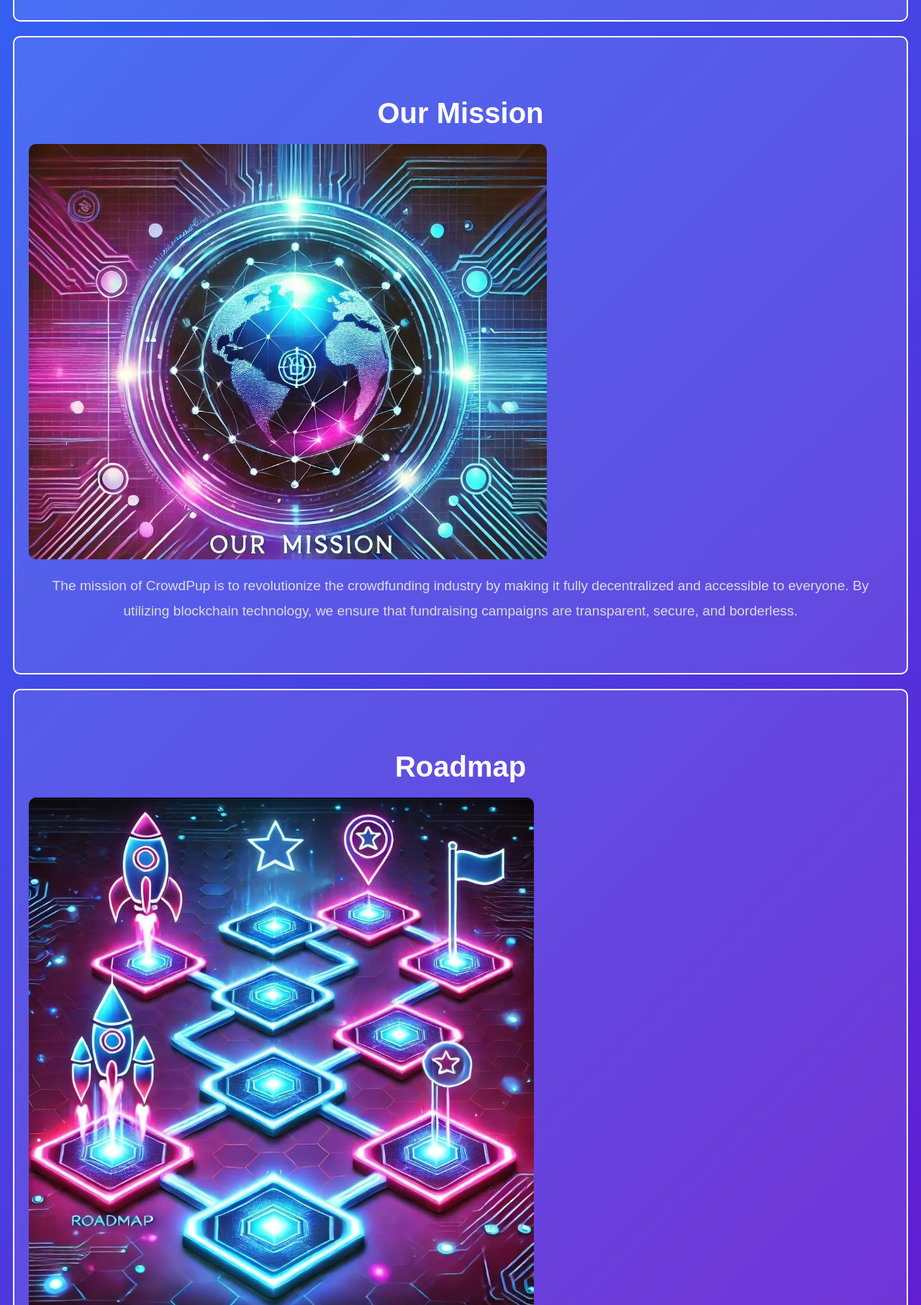
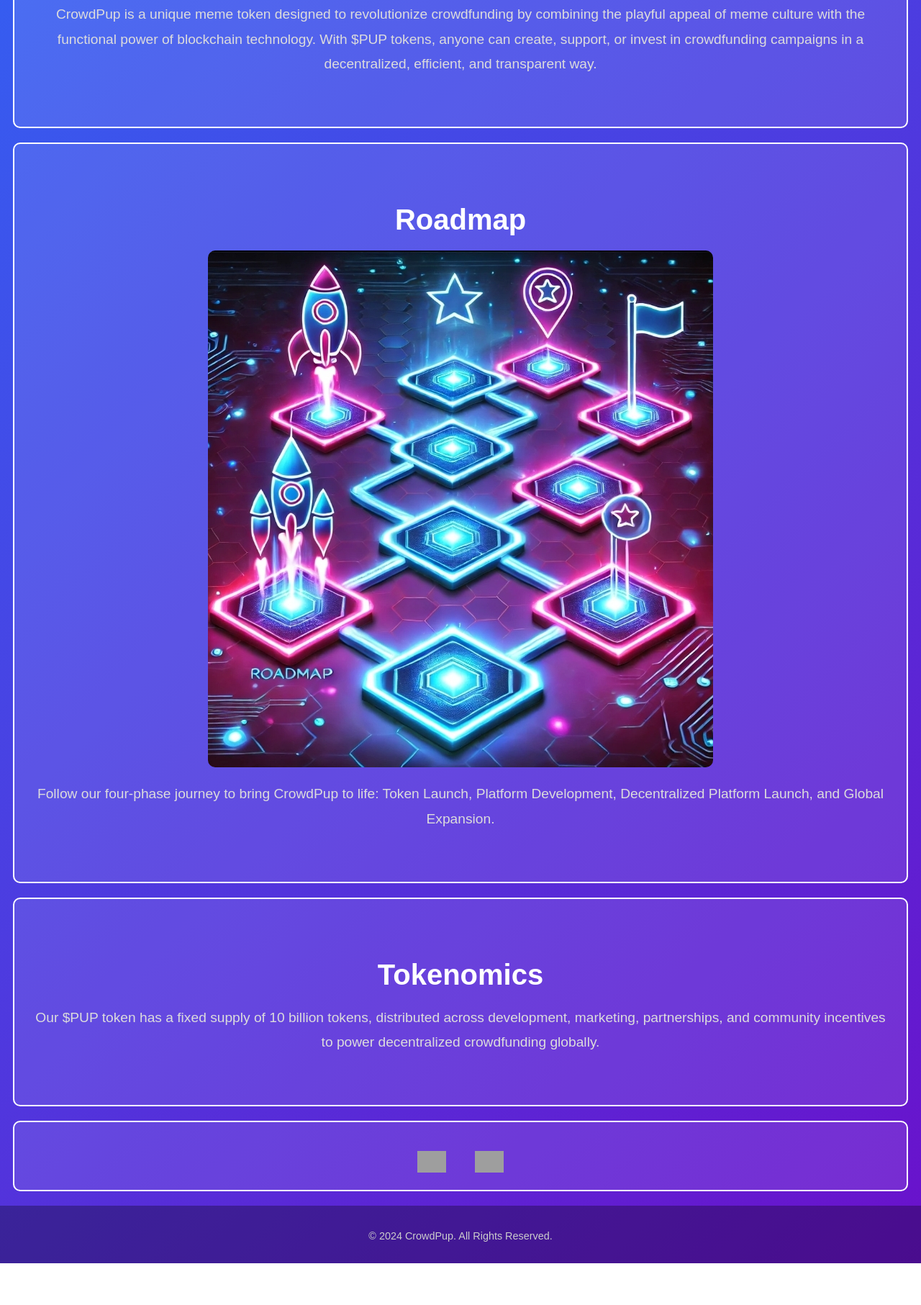
Before and after one commit to CROWDPUP/CROWDPUP, a plain HTML site: page index.html in a window 1280 px wide. Shown: the part 987-2800 px from the top of the page at 72% size. After the commit the page ends 2742 px from the top, so only its background shows below. Drawn offline with Linux system fonts and the light colour scheme; grey boxes are pictures that could not be loaded.

Commit message:
index.html

```diff
--- a/index.html
+++ b/index.html
@@ -6,148 +6,51 @@
     <meta name="viewport" content="width=device-width, initial-scale=1.0">
     <title>CrowdPup - Decentralized Crowdfunding</title>
     <link rel="stylesheet" href="style.css">
-    <style>
-        /* Background and General Styling */
-        body {
-            background: linear-gradient(135deg, #7b2cbf, #9d4edd); /* Violet gradient */
-            color: #fff;
-            font-family: 'Arial', sans-serif;
-            margin: 0;
-            padding: 0;
-        }
-
-        /* Header Styling */
-        header {
-            text-align: center;
-            padding: 50px 20px;
-            background: rgba(0, 0, 0, 0.2);
-        }
-
-        header .header-content h1 {
-            font-size: 3rem;
-            margin-bottom: 10px;
-            color: #fff;
-        }
-
-        header .header-content p {
-            font-size: 1.2rem;
-            color: #e0e0e0;
-        }
-
-        /* Section Styling */
-        section {
-            padding: 50px 20px;
-            margin: 20px auto;
-            background: rgba(255, 255, 255, 0.1);
-            border: 2px solid #fff;
-            border-radius: 10px;
-            max-width: 1200px;
-        }
-
-        section h2 {
-            font-size: 2.5rem;
-            text-align: center;
-            margin-bottom: 20px;
-            color: #fff;
-        }
-
-        section p {
-            font-size: 1rem;
-            line-height: 1.8;
-            color: #dcdcdc;
-        }
-
-        .section-content img {
-            max-width: 100%;
-            border-radius: 10px;
-            margin: 20px 0;
-        }
-
-        /* Social Links */
-        #social-links {
-            text-align: center;
-            padding: 20px;
-        }
-
-        .social-icon img {
-            margin: 0 10px;
-            transition: transform 0.3s ease;
-        }
-
-        .social-icon img:hover {
-            transform: scale(1.2);
-        }
-
-        /* Footer */
-        footer {
-            text-align: center;
-            padding: 20px;
-            background: rgba(0, 0, 0, 0.3);
-        }
-
-        footer p {
-            font-size: 0.9rem;
-            color: #ccc;
-        }
-    </style>
 </head>
 
 <body>
     <!-- Header -->
     <header>
-        <div class="header-content">
         <h1>CROWDPUP</h1>
         <p>The Decentralized Crowdfunding Platform</p>
-        </div>
+        <nav>
+            <ul>
+                <li><a href="#about">About</a></li>
+                <li><a href="#roadmap">Roadmap</a></li>
+                <li><a href="#tokenomics">Tokenomics</a></li>
+                <li><a href="#contact">Contact</a></li>
+            </ul>
+        </nav>
     </header>
 
     <!-- About Section -->
-    <section id="about">
-        <div class="section-content">
+    <section id="about" class="section-content">
         <h2>What is CrowdPup?</h2>
         <img src="what_crowdpup.png" alt="What is CrowdPup">
         <p>
-                CrowdPup is a meme token that offers a unique mission: to enable anyone to create decentralized
-                crowdfunding campaigns through our platform. We leverage blockchain technology to ensure transparency,
-                security, and efficiency for fundraisers and contributors alike.
+            CrowdPup is a unique meme token designed to revolutionize crowdfunding by combining the playful appeal of meme
+            culture with the functional power of blockchain technology. With $PUP tokens, anyone can create, support, or
+            invest in crowdfunding campaigns in a decentralized, efficient, and transparent way.
         </p>
-        </div>
-    </section>
-
-    <!-- Mission Section -->
-    <section id="mission">
-        <div class="section-content">
-            <h2>Our Mission</h2>
-            <img src="mission_crowdpup.png" alt="Our Mission">
-            <p>
-                The mission of CrowdPup is to revolutionize the crowdfunding industry by making it fully decentralized
-                and accessible to everyone. By utilizing blockchain technology, we ensure that fundraising campaigns
-                are transparent, secure, and borderless.
-            </p>
-        </div>
     </section>
 
     <!-- Roadmap Section -->
-    <section id="roadmap">
-        <div class="section-content">
+    <section id="roadmap" class="section-content">
         <h2>Roadmap</h2>
         <img src="roadmap_crowdpup.png" alt="Roadmap">
-            <div class="roadmap-item">
-                <h3>Phase 1: Launch and Token Distribution</h3>
         <p>
-                    We will officially launch the CrowdPup token and begin distribution to early supporters and the
-                    community. Marketing campaigns will commence to build awareness and create a strong following.
+            Follow our four-phase journey to bring CrowdPup to life: Token Launch, Platform Development, Decentralized
+            Platform Launch, and Global Expansion.
         </p>
-            </div>
-            <div class="roadmap-item">
-                <h3>Phase 2: Platform Development</h3>
+    </section>
+
+    <!-- Tokenomics Section -->
+    <section id="tokenomics" class="section-content">
+        <h2>Tokenomics</h2>
         <p>
-                    Development of the CrowdPup platform will begin, allowing users to create and manage their
-                    crowdfunding campaigns with ease. We'll focus on a user-friendly interface and blockchain
-                    integration.
+            Our $PUP token has a fixed supply of 10 billion tokens, distributed across development, marketing, partnerships,
+            and community incentives to power decentralized crowdfunding globally.
         </p>
-            </div>
-        </div>
     </section>
 
     <!-- Social Links Section -->
@@ -166,10 +69,27 @@
 
     <!-- Footer -->
     <footer>
-        <div class="footer-content">
         <p>&copy; 2024 CrowdPup. All Rights Reserved.</p>
-        </div>
     </footer>
+
+    <script>
+        // Intersection Observer for lazy loading sections
+        const sections = document.querySelectorAll('section');
+        const observer = new IntersectionObserver(
+            entries => {
+                entries.forEach(entry => {
+                    if (entry.isIntersecting) {
+                        entry.target.classList.add('visible');
+                    }
+                });
+            },
+            { threshold: 0.1 }
+        );
+
+        sections.forEach(section => {
+            observer.observe(section);
+        });
+    </script>
 </body>
 
 </html>
```
Lines whose indentation alone changed are shown as unchanged.
